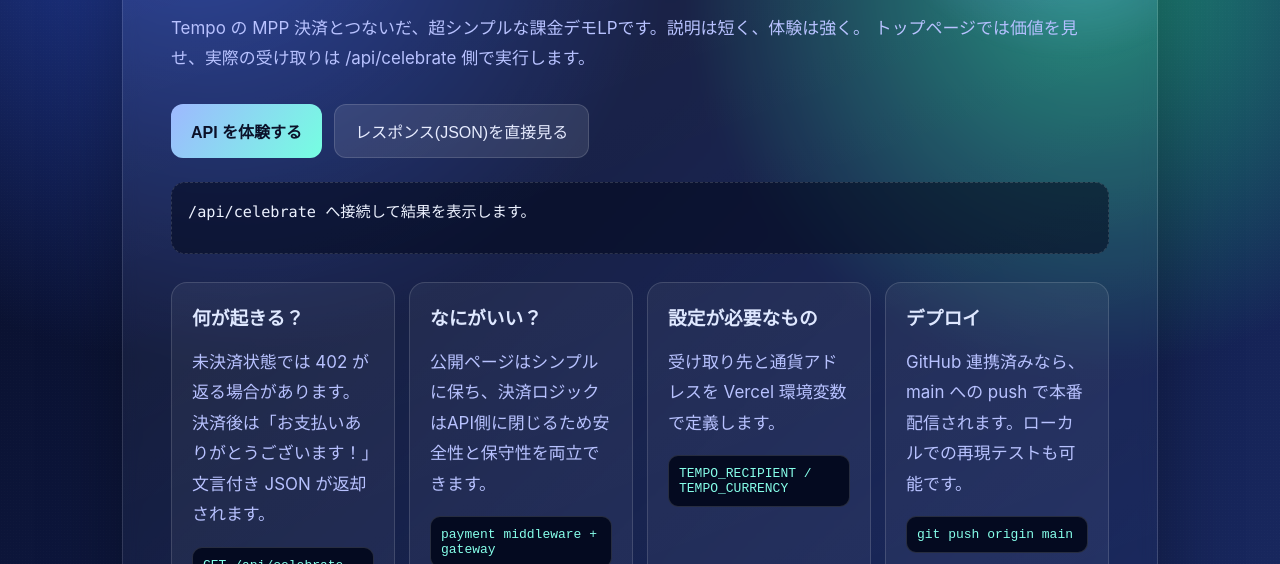
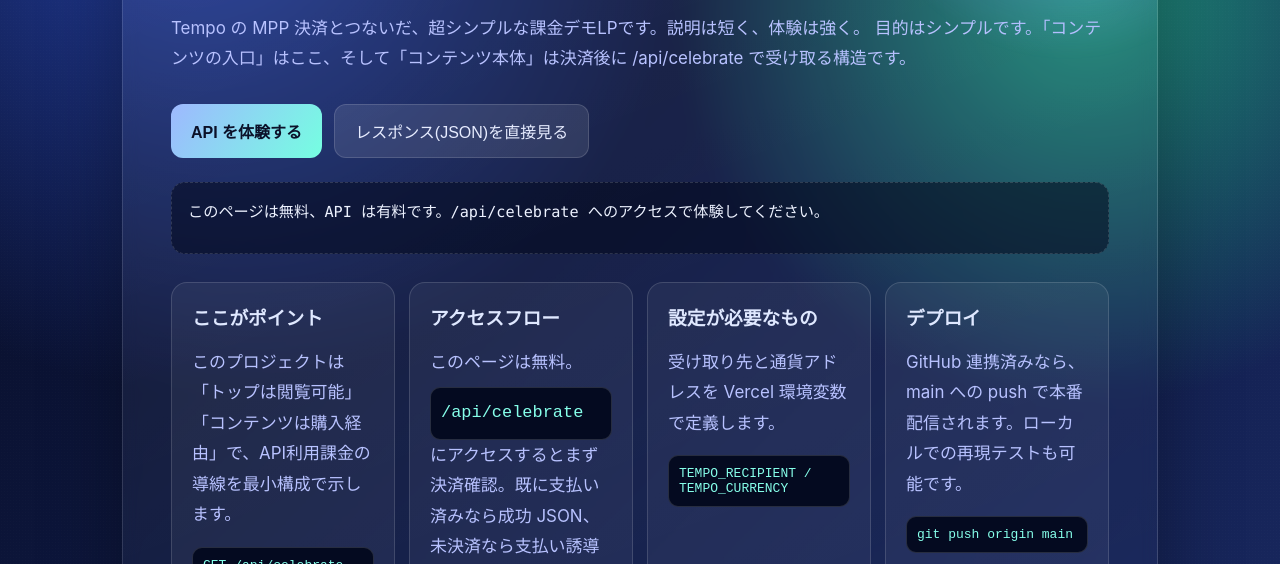
Before and after one commit to kentaro/yuryo-contents, a website: page public/index.html in a window 1280 px wide. Shown: the part 236-800 px from the top of the page. Drawn offline with Linux system fonts and the light colour scheme.

Commit message:
docs: clarify landing purpose and payment access flow

```diff
--- a/public/index.html
+++ b/public/index.html
@@ -174,25 +174,25 @@
         <h1>支払いが、体験の一部になる。</h1>
         <p>
           Tempo の MPP 決済とつないだ、超シンプルな課金デモLPです。説明は短く、体験は強く。
-          トップページでは価値を見せ、実際の受け取りは /api/celebrate 側で実行します。
+          目的はシンプルです。「コンテンツの入口」はここ、そして「コンテンツ本体」は決済後に /api/celebrate で受け取る構造です。
         </p>
         <div class="cta">
           <button class="btn primary" id="tryButton">API を体験する</button>
           <button class="btn secondary" onclick="window.open('/api/celebrate', '_blank')">レスポンス(JSON)を直接見る</button>
         </div>
 
-        <div class="result" id="result">/api/celebrate へ接続して結果を表示します。</div>
+        <div class="result" id="result">このページは無料、API は有料です。/api/celebrate へのアクセスで体験してください。</div>
 
         <div class="grid">
           <article class="card">
-            <h3>何が起きる？</h3>
-            <p>未決済状態では 402 が返る場合があります。決済後は「お支払いありがとうございます！」文言付き JSON が返却されます。</p>
+            <h3>ここがポイント</h3>
+            <p>このプロジェクトは「トップは閲覧可能」「コンテンツは購入経由」で、API利用課金の導線を最小構成で示します。</p>
             <code>GET /api/celebrate</code>
           </article>
           <article class="card">
-            <h3>なにがいい？</h3>
-            <p>公開ページはシンプルに保ち、決済ロジックはAPI側に閉じるため安全性と保守性を両立できます。</p>
-            <code>payment middleware + gateway</code>
+            <h3>アクセスフロー</h3>
+            <p>このページは無料。<code>/api/celebrate</code> にアクセスするとまず決済確認。既に支払い済みなら成功 JSON、未決済なら支払い誘導になります。</p>
+            <code>curl -X GET https://yuryo-contents.vercel.app/api/celebrate</code>
           </article>
           <article class="card">
             <h3>設定が必要なもの</h3>
```
